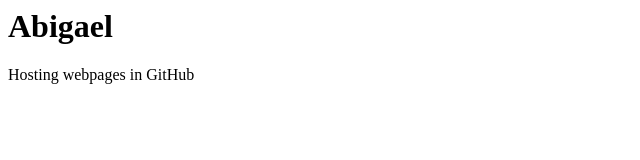
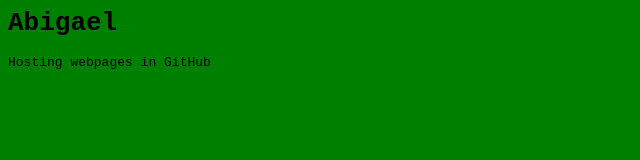
Before and after one commit to nrcfstudents/abigaelachieng, a plain HTML site: page index.html in a window 1280 px wide. Shown: the whole page, without its empty margins (0-640 px from the left). Drawn offline with Linux system fonts and the light colour scheme.

Commit message:
colour added

```diff
--- a/index.html
+++ b/index.html
@@ -3,6 +3,7 @@
 <tittle>
 <abigael>
 </tittle>
+<link rel="stylesheet" type="text/css" href="styles.css">
 </head>
 <body>
 <h1> Abigael</h1>
--- /dev/null
+++ b/styles.css
@@ -0,0 +1,4 @@
+body{
+	background-color: green;
+	font-family: monospace;
+}
```
